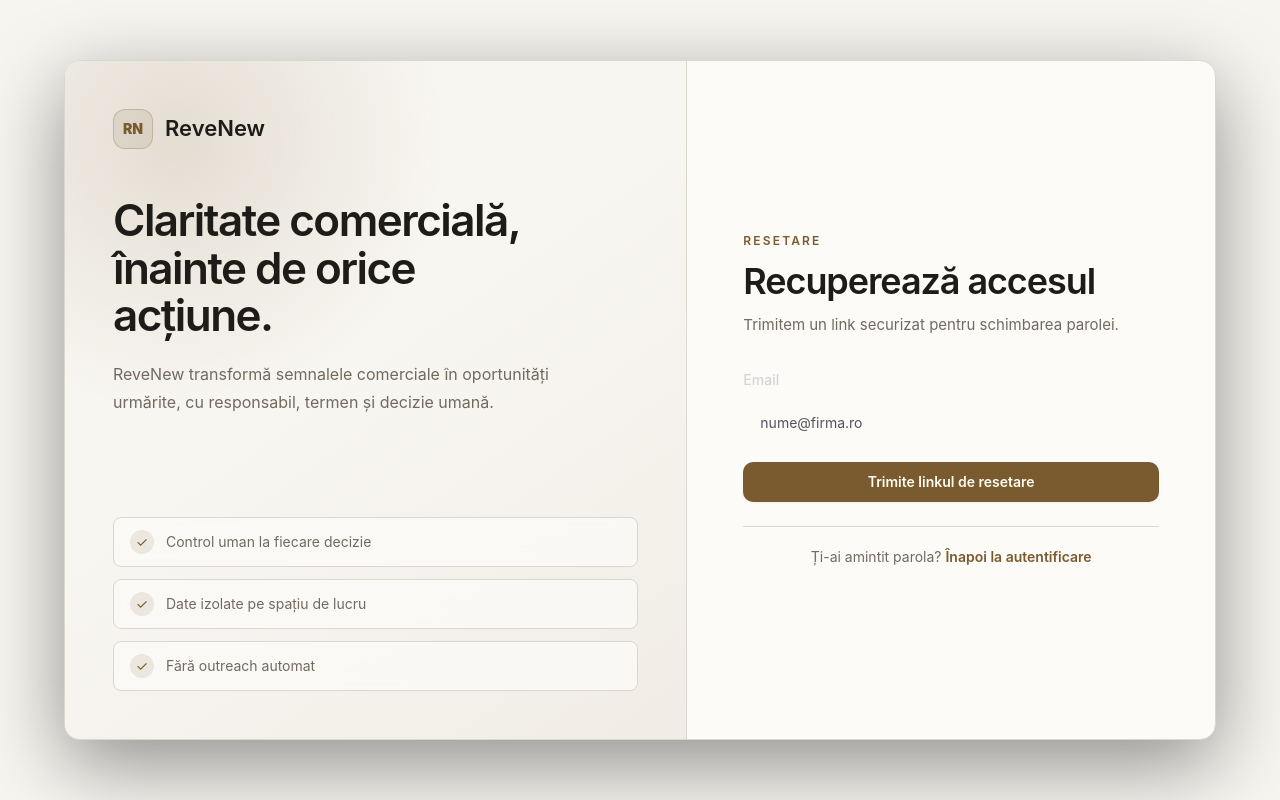
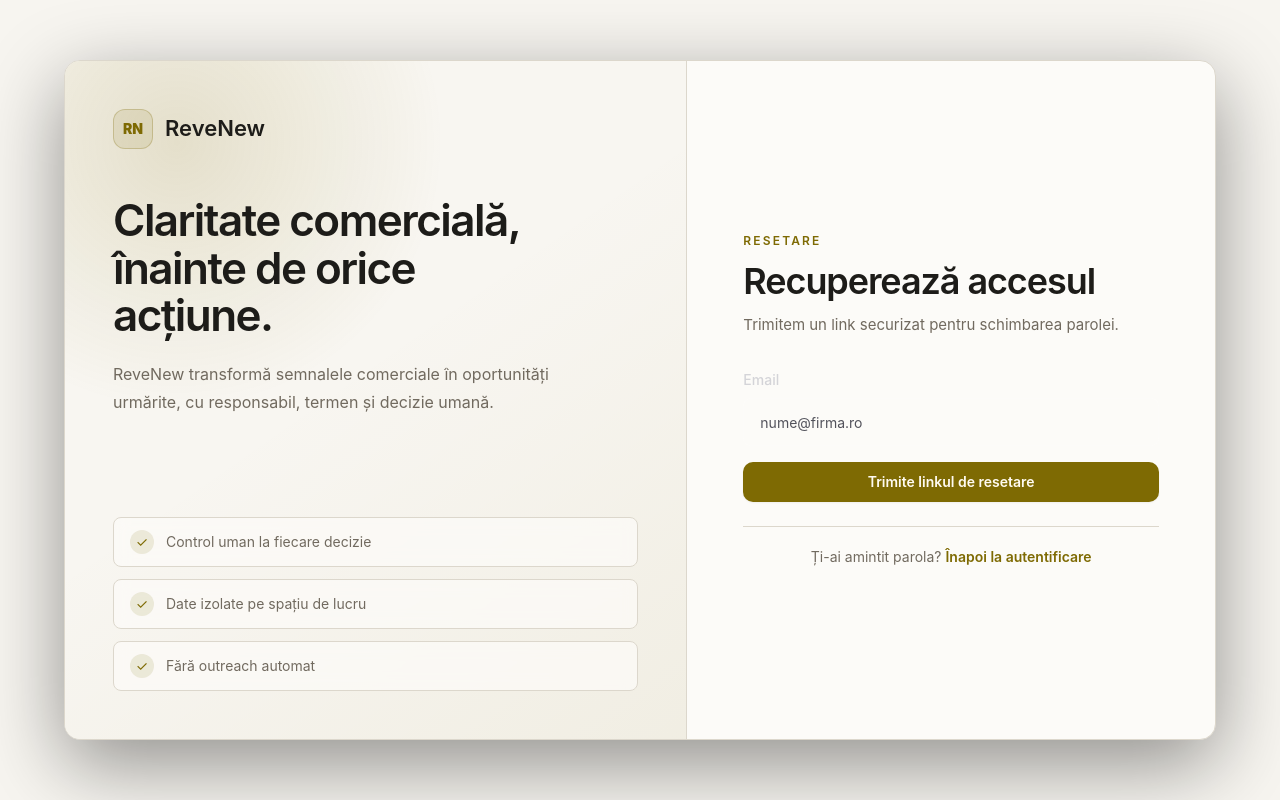
Before and after one commit to davidgrigore1-alt/revenew, a Next.js app: page /forgot-password in a window 1280 px wide. Built offline with nearby package versions, Linux system fonts and the light colour scheme; no server answers.

Commit message:
Refresh visual palette and demo readiness

```diff
--- a/src/app/globals.css
+++ b/src/app/globals.css
@@ -21,25 +21,27 @@
   --text-faint: 151 142 128;
   --sidebar-foreground: 29 28 25;
 
-  /* Brand and accent palette */
-  --brand-950: 46 37 23;
-  --brand-900: 68 52 30;
-  --brand-800: 94 70 37;
-  --brand-700: 122 91 47;
-  --brand-600: 156 119 64;
-  --brand-500: 188 151 91;
-  --brand-400: 211 181 126;
-  --brand-300: 231 210 169;
-  --brand-100: 247 238 218;
-  --brand-50: 252 248 239;
-  --gold-700: 122 91 47;
-  --gold-500: 188 151 91;
-  --gold-300: 231 210 169;
-  --gold-100: 247 238 218;
+  /* ReveNew yellow accent: vivid at the center, restrained at the edges. */
+  --brand-950: 40 35 4;
+  --brand-900: 62 53 5;
+  --brand-800: 91 77 4;
+  --brand-700: 126 106 3;
+  --brand-600: 177 150 6;
+  --brand-500: 241 210 23;
+  --brand-400: 230 200 74;
+  --brand-300: 236 217 120;
+  --brand-100: 254 248 209;
+  --brand-50: 255 253 239;
+  --gold-700: 126 106 3;
+  --gold-500: 241 210 23;
+  --gold-300: 236 217 120;
+  --gold-100: 254 248 209;
+  --gold-50: 255 253 239;
   --primary: var(--brand-700);
   --primary-hover: var(--brand-800);
   --primary-active: var(--brand-900);
   --primary-foreground: 255 251 241;
+  --primary-muted: var(--brand-100);
 
   /* Semantic feedback palette */
   --success-background: 234 248 240;
@@ -49,6 +51,7 @@
   --info-text: 29 95 159;
   --info-border: 199 221 248;
   --warning-background: 255 244 219;
+  --warning-bg: var(--warning-background);
   --warning-text: 143 81 8;
   --warning-border: 235 194 112;
   --danger-background: 255 240 240;
@@ -129,8 +132,9 @@
   --sidebar-foreground: 243 239 230;
   --primary: var(--brand-400);
   --primary-hover: var(--brand-300);
-  --primary-active: var(--brand-500);
+  --primary-active: var(--brand-600);
   --primary-foreground: var(--brand-950);
+  --primary-muted: var(--brand-950);
   --success-background: 12 46 29;
   --success-text: 119 222 168;
   --success-border: 29 96 62;
@@ -138,6 +142,7 @@
   --info-text: 164 205 246;
   --info-border: 34 78 118;
   --warning-background: 57 35 7;
+  --warning-bg: var(--warning-background);
   --warning-text: 246 196 105;
   --warning-border: 124 76 15;
   --danger-background: 58 20 20;
@@ -145,7 +150,7 @@
   --danger-border: 126 45 45;
   --danger-solid: 185 45 45;
   --danger-solid-hover: 153 34 34;
-  --focus-ring: var(--brand-400);
+  --focus-ring: var(--brand-500);
   --shadow-card: 0 1px 2px rgba(0, 0, 0, 0.22), 0 12px 32px rgba(0, 0, 0, 0.13);
   --shadow-elevated: 0 24px 64px rgba(0, 0, 0, 0.27);
   --shadow-modal: 0 24px 80px rgba(0, 0, 0, 0.35);
@@ -169,6 +174,7 @@
   --primary-hover: var(--brand-800);
   --primary-active: var(--brand-900);
   --primary-foreground: 255 251 241;
+  --primary-muted: var(--brand-100);
   --muted: var(--surface-muted);
   --muted-foreground: var(--text-muted);
   --focus-ring: var(--brand-700);
--- a/src/components/company/CompanyBusinessMemory.tsx
+++ b/src/components/company/CompanyBusinessMemory.tsx
@@ -71,7 +71,7 @@ export function CompanyBusinessMemory({
     <Card as="section" variant="default" padding="default" aria-labelledby="business-memory-title">
       <SectionHeader eyebrow="Decizie executivă" title="Ce necesită atenție acum" description="Un rezumat dovedit, urmat de maximum patru priorități suplimentare." />
 
-      <section aria-labelledby="business-memory-title" className="mt-5 rounded-card border border-[rgb(var(--gold-500)/0.42)] bg-[rgb(var(--gold-50)/0.34)] p-4 dark:bg-[rgb(var(--surface-muted))] sm:p-5">
+      <section aria-labelledby="business-memory-title" className="mt-5 rounded-card border border-[rgb(var(--gold-500)/0.42)] bg-[rgb(var(--gold-50)/0.34)] p-4 dark:bg-[rgb(var(--brand-950)/0.34)] sm:p-5">
         <div className="grid gap-4 lg:grid-cols-[auto_minmax(0,1fr)_auto] lg:items-center">
           <div className="lg:self-start">
             <span className={`inline-flex rounded-full border px-2.5 py-1 text-xs font-semibold ${statusClasses}`}>{executiveDecision.statusLabel}</span>
--- a/src/components/dashboard/PremiumPanel.tsx
+++ b/src/components/dashboard/PremiumPanel.tsx
@@ -10,7 +10,7 @@ const tones = {
   default: "border-[rgb(var(--border))] bg-[rgb(var(--surface))] shadow-card",
   subtle: "border-[rgb(var(--border))] bg-[rgb(var(--surface-subtle))]",
   emphasis:
-    "border-[rgb(var(--brand-500)/0.34)] bg-[linear-gradient(145deg,rgb(var(--brand-50)/0.76),rgb(var(--surface))_52%,rgb(var(--surface-subtle)))] shadow-elevated dark:border-[rgb(var(--brand-700)/0.3)] dark:bg-[linear-gradient(145deg,rgb(var(--surface-muted)),rgb(var(--surface))_54%,rgb(var(--surface-subtle)))]"
+    "border-[rgb(var(--brand-500)/0.34)] bg-[linear-gradient(145deg,rgb(var(--brand-50)/0.76),rgb(var(--surface))_52%,rgb(var(--surface-subtle)))] shadow-elevated dark:border-[rgb(var(--brand-500)/0.24)] dark:bg-[linear-gradient(145deg,rgb(var(--brand-950)/0.48),rgb(var(--surface))_48%,rgb(var(--surface-subtle)))]"
 };
 
 export function PremiumPanel({ as: Component = "section", tone = "default", className, ...props }: PremiumPanelProps) {
```
Also changed, not shown: 2 other files (tests, documents, lock files or other folders).
